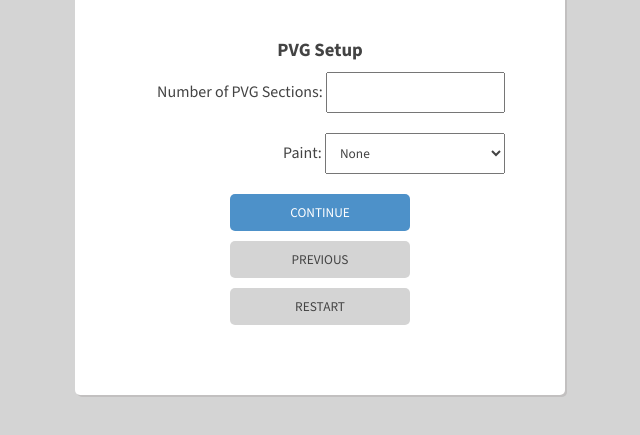
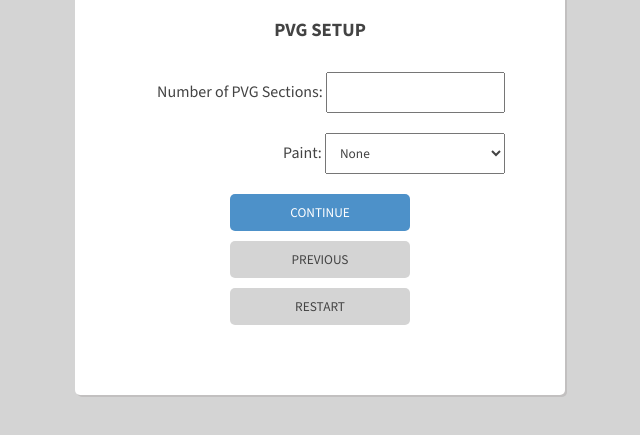
Before and after one commit to adashe/pvg-configurator, a plain HTML site: page index.html in a window 1280 px wide. Both pictures are taken after typing "Sample", "5", "5" into the empty fields and a click on the input "CONTINUE". Shown: the part 157-592 px from the top of the page, without its empty margins (320-960 px from the left). Drawn offline with nearby package versions, Linux system fonts and the light colour scheme.

Commit message:
header styles updated

```diff
--- a/index.html
+++ b/index.html
@@ -24,7 +24,7 @@
         <div id="hpu-div" class="page-div">
 
             <form id="hpu-sys-params-form">
-                <h3>Manifold Setup</h3>
+                <h3>MANIFOLD SETUP</h3>
 
                 <div>
                     <label for="mppSysNum">MPP System Number: </label>
@@ -71,7 +71,7 @@
             </form>
 
             <form id="hpu-manifold-form">
-                <h3>PVG Setup</h3>
+                <h3>PVG SETUP</h3>
 
                 <div>
                     <label for="numPvgSec">Number of PVG Sections: </label>
@@ -199,7 +199,7 @@
             <h2 class="company">SCOTT INDUSTRIAL</h2>
             <h1>Hybrid Configurator</h1>
 
-            <h2>PVG Setup</h2>
+            <h3 class="h3popup">PVG SETUP</h3>
 
             <form id="valve-popup-form">
 
--- a/styles.css
+++ b/styles.css
@@ -28,7 +28,12 @@ h2.part-num-disp{
 h3{
     text-align: center;
     color: #434343;
-    margin: 0;
+    margin: 0px 10px 20px 10px;
+}
+.h3popup{
+    text-align: center;
+    color: #434343;
+    margin: 20px 10px 10px 10px;
 }
 .total-price{
     text-align: center;
@@ -71,8 +76,8 @@ li h5{
 }
 .page-div{
     background: white;
-    margin: 10px;
-    padding: 10px;
+    margin: 0px 10px 10px 10px;
+    padding: 0px 10px 10px 10px;
 }
 
 
```
